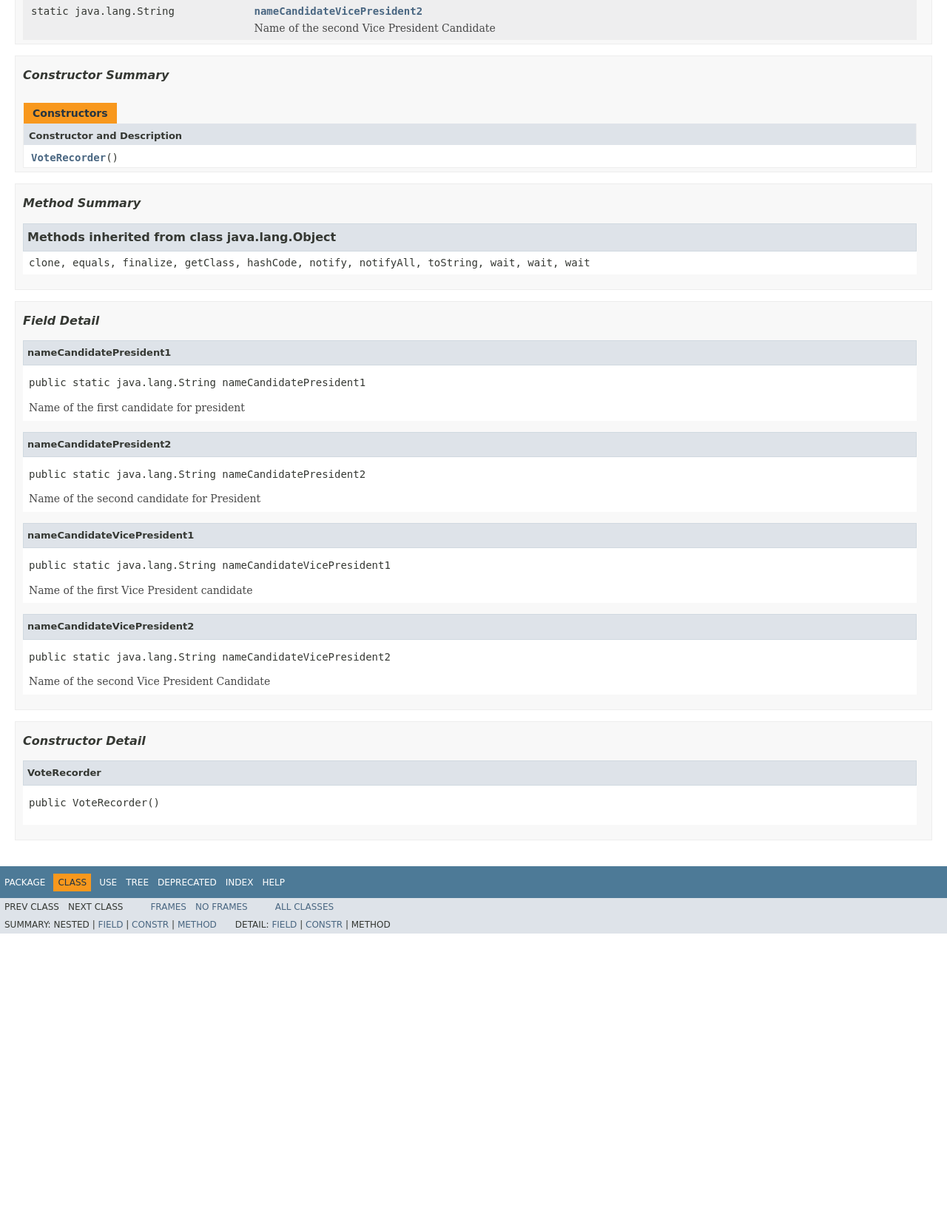
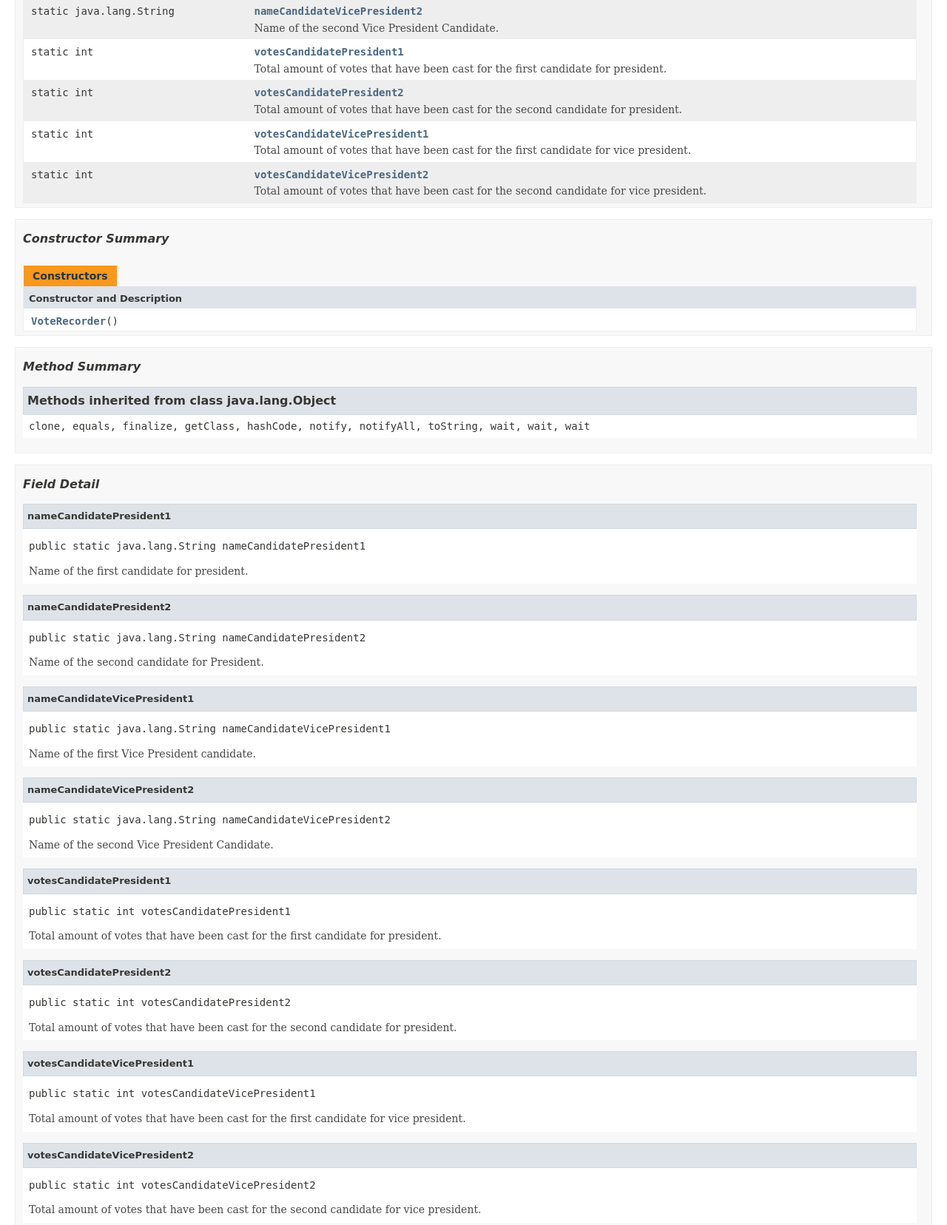
Before and after one commit to Ylvakiller/Theme05Lab06, a plain HTML site: page doc/lab6Elections/VoteRecorder.html in a window 1280 px wide. Shown: the part 691-2347 px from the top of the page at 74% size. Before the commit the page ends 1953 px from the top, so only its background shows below. Drawn offline with Linux system fonts and the light colour scheme; a web font is replaced by a local one.

Commit message:
Regenerated the javadoc

```diff
--- a/doc/lab6Elections/VoteRecorder.html
+++ b/doc/lab6Elections/VoteRecorder.html
@@ -2,7 +2,7 @@
 <!-- NewPage -->
 <html lang="en">
 <head>
-<!-- Generated by javadoc (1.8.0_20) on Fri Oct 10 13:55:02 CEST 2014 -->
+<!-- Generated by javadoc (1.8.0_20) on Fri Oct 10 14:03:26 CEST 2014 -->
 <title>VoteRecorder</title>
 <meta name="date" content="2014-10-10">
 <link rel="stylesheet" type="text/css" href="../stylesheet.css" title="Style">
@@ -108,7 +108,9 @@ extends java.lang.Object</pre>
  Records the total amount of votes
  Allows the names for candidates to be changed, but only when the number of votes is 0 for all candidates
  Allows the votes to be reset.
- Can return the standings for the election</div>
+ Can return the standings for the election
+
+ Records the vote for a specific voter</div>
 <dl>
 <dt><span class="simpleTagLabel">Author:</span></dt>
 <dd>Ylva</dd>
@@ -134,25 +136,49 @@ extends java.lang.Object</pre>
 <tr class="altColor">
 <td class="colFirst"><code>static java.lang.String</code></td>
 <td class="colLast"><code><span class="memberNameLink"><a href="../lab6Elections/VoteRecorder.html#nameCandidatePresident1">nameCandidatePresident1</a></span></code>
-<div class="block">Name of the first candidate for president</div>
+<div class="block">Name of the first candidate for president.</div>
 </td>
 </tr>
 <tr class="rowColor">
 <td class="colFirst"><code>static java.lang.String</code></td>
 <td class="colLast"><code><span class="memberNameLink"><a href="../lab6Elections/VoteRecorder.html#nameCandidatePresident2">nameCandidatePresident2</a></span></code>
-<div class="block">Name of the second candidate for President</div>
+<div class="block">Name of the second candidate for President.</div>
 </td>
 </tr>
 <tr class="altColor">
 <td class="colFirst"><code>static java.lang.String</code></td>
 <td class="colLast"><code><span class="memberNameLink"><a href="../lab6Elections/VoteRecorder.html#nameCandidateVicePresident1">nameCandidateVicePresident1</a></span></code>
-<div class="block">Name of the first Vice President candidate</div>
+<div class="block">Name of the first Vice President candidate.</div>
 </td>
 </tr>
 <tr class="rowColor">
 <td class="colFirst"><code>static java.lang.String</code></td>
 <td class="colLast"><code><span class="memberNameLink"><a href="../lab6Elections/VoteRecorder.html#nameCandidateVicePresident2">nameCandidateVicePresident2</a></span></code>
-<div class="block">Name of the second Vice President Candidate</div>
+<div class="block">Name of the second Vice President Candidate.</div>
+</td>
+</tr>
+<tr class="altColor">
+<td class="colFirst"><code>static int</code></td>
+<td class="colLast"><code><span class="memberNameLink"><a href="../lab6Elections/VoteRecorder.html#votesCandidatePresident1">votesCandidatePresident1</a></span></code>
+<div class="block">Total amount of votes that have been cast for the first candidate for president.</div>
+</td>
+</tr>
+<tr class="rowColor">
+<td class="colFirst"><code>static int</code></td>
+<td class="colLast"><code><span class="memberNameLink"><a href="../lab6Elections/VoteRecorder.html#votesCandidatePresident2">votesCandidatePresident2</a></span></code>
+<div class="block">Total amount of votes that have been cast for the second candidate for president.</div>
+</td>
+</tr>
+<tr class="altColor">
+<td class="colFirst"><code>static int</code></td>
+<td class="colLast"><code><span class="memberNameLink"><a href="../lab6Elections/VoteRecorder.html#votesCandidateVicePresident1">votesCandidateVicePresident1</a></span></code>
+<div class="block">Total amount of votes that have been cast for the first candidate for vice president.</div>
+</td>
+</tr>
+<tr class="rowColor">
+<td class="colFirst"><code>static int</code></td>
+<td class="colLast"><code><span class="memberNameLink"><a href="../lab6Elections/VoteRecorder.html#votesCandidateVicePresident2">votesCandidateVicePresident2</a></span></code>
+<div class="block">Total amount of votes that have been cast for the second candidate for vice president.</div>
 </td>
 </tr>
 </table>
@@ -209,7 +235,7 @@ extends java.lang.Object</pre>
 <li class="blockList">
 <h4>nameCandidatePresident1</h4>
 <pre>public static&nbsp;java.lang.String nameCandidatePresident1</pre>
-<div class="block">Name of the first candidate for president</div>
+<div class="block">Name of the first candidate for president.</div>
 </li>
 </ul>
 <a name="nameCandidatePresident2">
@@ -219,7 +245,7 @@ extends java.lang.Object</pre>
 <li class="blockList">
 <h4>nameCandidatePresident2</h4>
 <pre>public static&nbsp;java.lang.String nameCandidatePresident2</pre>
-<div class="block">Name of the second candidate for President</div>
+<div class="block">Name of the second candidate for President.</div>
 </li>
 </ul>
 <a name="nameCandidateVicePresident1">
@@ -229,17 +255,57 @@ extends java.lang.Object</pre>
 <li class="blockList">
 <h4>nameCandidateVicePresident1</h4>
 <pre>public static&nbsp;java.lang.String nameCandidateVicePresident1</pre>
-<div class="block">Name of the first Vice President candidate</div>
+<div class="block">Name of the first Vice President candidate.</div>
 </li>
 </ul>
 <a name="nameCandidateVicePresident2">
 <!--   -->
 </a>
-<ul class="blockListLast">
+<ul class="blockList">
 <li class="blockList">
 <h4>nameCandidateVicePresident2</h4>
 <pre>public static&nbsp;java.lang.String nameCandidateVicePresident2</pre>
-<div class="block">Name of the second Vice President Candidate</div>
+<div class="block">Name of the second Vice President Candidate.</div>
+</li>
+</ul>
+<a name="votesCandidatePresident1">
+<!--   -->
+</a>
+<ul class="blockList">
+<li class="blockList">
+<h4>votesCandidatePresident1</h4>
+<pre>public static&nbsp;int votesCandidatePresident1</pre>
+<div class="block">Total amount of votes that have been cast for the first candidate for president.</div>
+</li>
+</ul>
+<a name="votesCandidatePresident2">
+<!--   -->
+</a>
+<ul class="blockList">
+<li class="blockList">
+<h4>votesCandidatePresident2</h4>
+<pre>public static&nbsp;int votesCandidatePresident2</pre>
+<div class="block">Total amount of votes that have been cast for the second candidate for president.</div>
+</li>
+</ul>
+<a name="votesCandidateVicePresident1">
+<!--   -->
+</a>
+<ul class="blockList">
+<li class="blockList">
+<h4>votesCandidateVicePresident1</h4>
+<pre>public static&nbsp;int votesCandidateVicePresident1</pre>
+<div class="block">Total amount of votes that have been cast for the first candidate for vice president.</div>
+</li>
+</ul>
+<a name="votesCandidateVicePresident2">
+<!--   -->
+</a>
+<ul class="blockListLast">
+<li class="blockList">
+<h4>votesCandidateVicePresident2</h4>
+<pre>public static&nbsp;int votesCandidateVicePresident2</pre>
+<div class="block">Total amount of votes that have been cast for the second candidate for vice president.</div>
 </li>
 </ul>
 </li>
```
Also changed, not shown: doc/allclasses-frame.html (+1 -1 lines), doc/allclasses-noframe.html (+1 -1 lines), doc/constant-values.html (+1 -1 lines), doc/deprecated-list.html (+1 -1 lines), doc/help-doc.html (+1 -1 lines), doc/index-files/index-1.html (+1 -1 lines), doc/index-files/index-2.html (+5 -5 lines), doc/index-files/index-3.html (+17 -1 lines), doc/index.html (+1 -1 lines), doc/lab6Elections/class-use/VoteRecorder.html (+1 -1 lines), doc/lab6Elections/package-frame.html (+1 -1 lines), doc/lab6Elections/package-summary.html (+1 -1 lines), doc/lab6Elections/package-tree.html (+1 -1 lines), doc/lab6Elections/package-use.html (+1 -1 lines), 1 more files.
